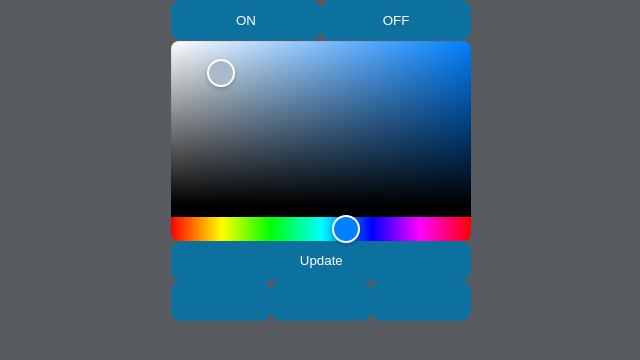
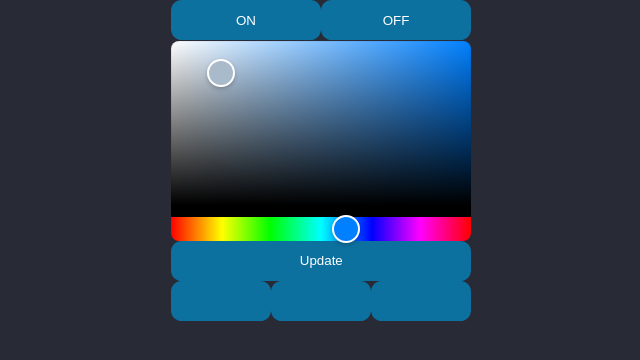
Before and after one commit to Joeyh021/ledstrip, a React (Create React App) app in the folder webapp/: page / in a window 1280 px wide. Shown: the top 360 px of the page, without its empty margins (319-959 px from the left). Built offline with nearby package versions, Linux system fonts and the light colour scheme.

Commit message:
removed favico, changed bgcol

```diff
--- a/webapp/public/index.html
+++ b/webapp/public/index.html
@@ -2,13 +2,8 @@
 <html lang="en">
   <head>
     <meta charset="utf-8" />
-    <link rel="icon" href="%PUBLIC_URL%/favicon.ico" />
     <meta name="viewport" content="width=device-width, initial-scale=1" />
     <meta name="theme-color" content="#000000" />
-    <meta
-      name="description"
-      content="Web site created using create-react-app"
-    />
     <link rel="apple-touch-icon" href="%PUBLIC_URL%/logo192.png" />
     <!--
       manifest.json provides metadata used when your web app is installed on a
@@ -24,7 +19,7 @@
       work correctly both with client-side routing and a non-root public URL.
       Learn how to configure a non-root public URL by running `npm run build`.
     -->
-    <title>React App</title>
+    <title>Joey's Room LED Control</title>
   </head>
   <body>
     <noscript>You need to enable JavaScript to run this app.</noscript>
--- a/webapp/src/index.css
+++ b/webapp/src/index.css
@@ -6,7 +6,7 @@ body {
   font-size: large;
   -webkit-font-smoothing: antialiased;
   -moz-osx-font-smoothing: grayscale;
-  background-color: #36393fd3;
+  background-color: #282a36;
 }
 
 code {
```
